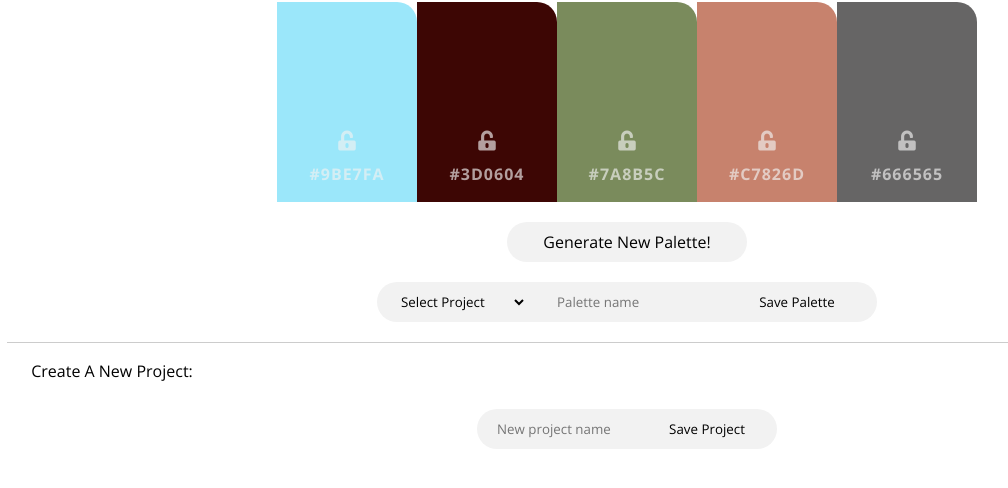
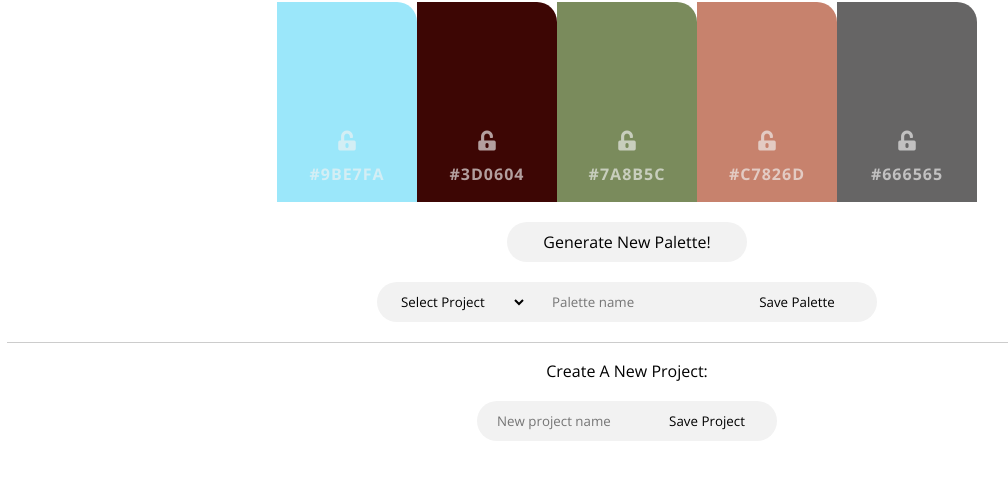
Before and after one commit to jjlljj/palette-picker, a website: page public/index.html in a window 1280 px wide. Shown: the part 80-568 px from the top of the page, without its empty margins (13-1021 px from the left). Drawn offline with nearby package versions, Linux system fonts and the light colour scheme; no server answers.

Commit message:
Minor update styling form components

```diff
--- a/public/css/style.css
+++ b/public/css/style.css
@@ -122,7 +122,7 @@ input {
 .palette-name-input {
   background: #f2f2f2;
   border-style: none;
-  padding-left: 20px;
+  padding-left: 15px;
   width: 180px;
 }
 
@@ -138,6 +138,9 @@ input {
 
 }
 
+.save-project-form {
+  margin-top: 0;
+}
 
 .project-input {
   background: #f2f2f2;
@@ -160,6 +163,7 @@ input {
 
 .projects-section h3 {
   text-align: center;
+  margin: 20px auto 12px;
   width: 250px;
 }
 
--- a/public/scripts/scripts.js
+++ b/public/scripts/scripts.js
@@ -142,6 +142,7 @@ const renderProjectPalette = ({ id, name , palette, projectId }) => {
   const colorHTML = palette.map(color =>  `<div class="small-palette-tile" style="background-color: #${color.color}"></div>`).join("")
   newPalette.setAttribute('class',`p${id}`)
 
+  // for clickable palette display, need header to be a button with onclick, fires function passed to palette id, gets the palette based on id from be && renders in top palette
   newPalette.innerHTML = `
     <h3>${name}</h3>
     ${colorHTML}
@@ -152,7 +153,6 @@ const renderProjectPalette = ({ id, name , palette, projectId }) => {
       ></button>
   `
   projectPalettes.appendChild(newPalette)
-
 }
 
 const deleteProjectPalette = event => {
```
